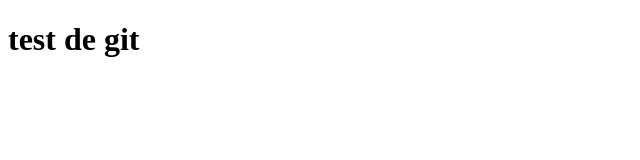
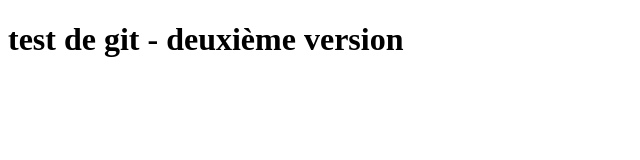
Before and after one commit to sammylood/test-repo, a plain HTML site: page index.html in a window 1280 px wide. Shown: the whole page, without its empty margins (0-640 px from the left). Drawn offline with Linux system fonts and the light colour scheme.

Commit message:
deuxieme version

```diff
--- a/index.html
+++ b/index.html
@@ -6,6 +6,8 @@
     <title>Document</title>
 </head>
 <body>
-    <h1>test de git</h1>
+    <h1>test de git - deuxième version
+
+    </h1>
 </body>
 </html>
```
